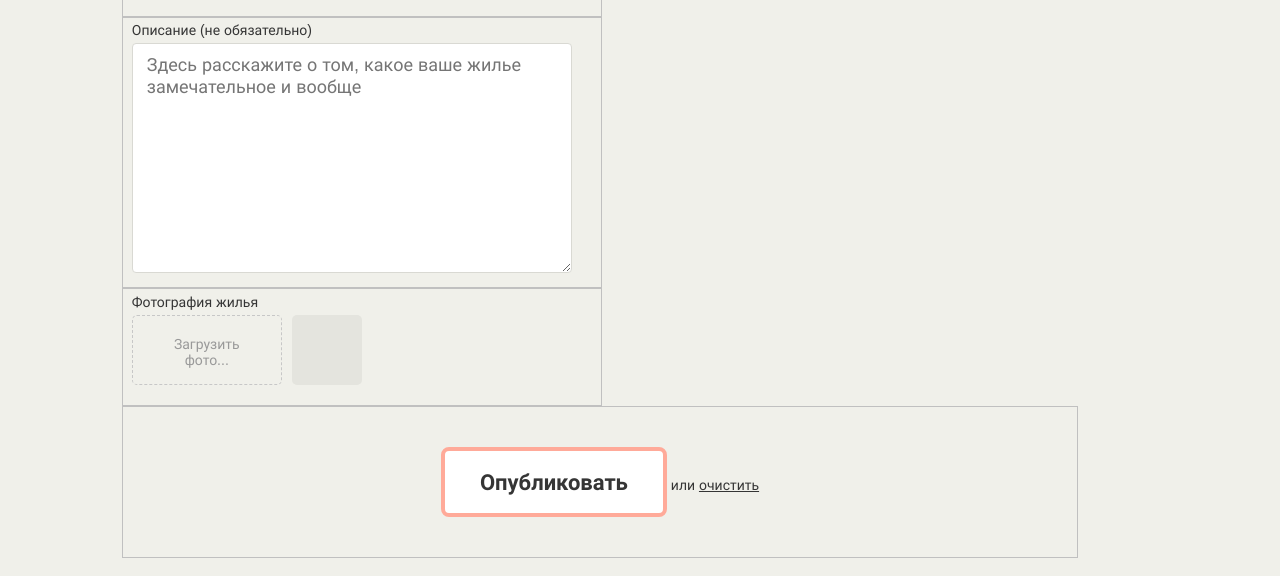
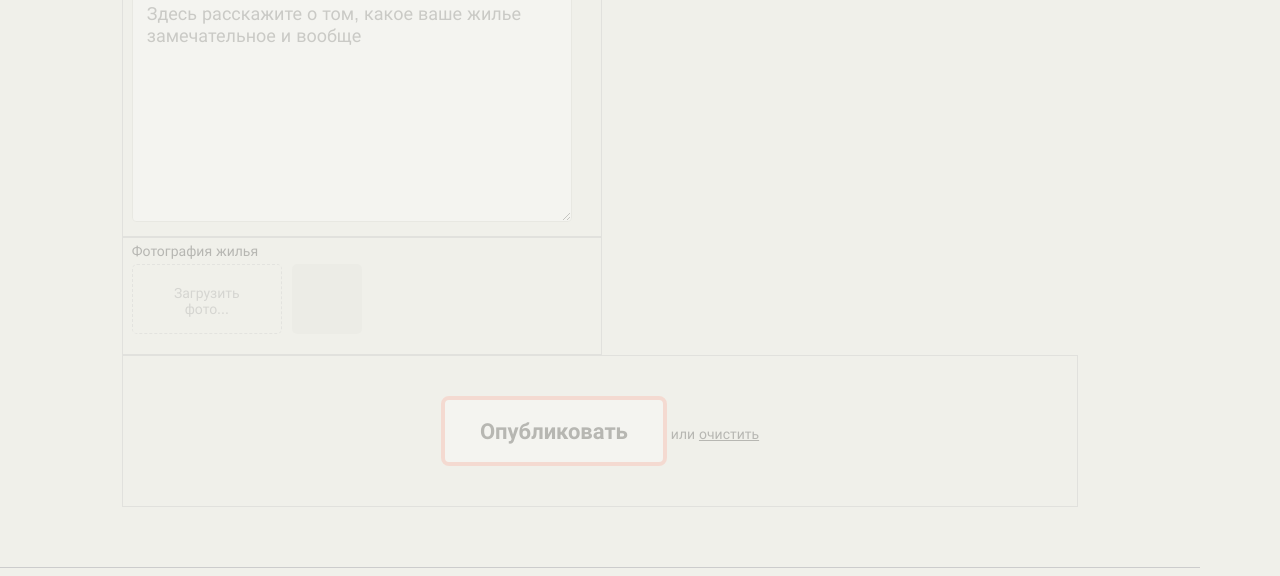
Before and after one commit to Vergazov/keksobooking, a website with bundled scripts: page index.html in a window 1280 px wide. Shown: the part 1341-1917 px from the top of the page. Built offline with nearby package versions, Linux system fonts and the light colour scheme; no server answers.

Commit message:
дорабатываю доступность фильтров и формы при загрузке страницы

```diff
--- a/index.html
+++ b/index.html
@@ -81,7 +81,7 @@
               <img src="img/muffin-grey.svg" alt="Аватар пользователя" width="40" height="44" accept="image/png, image/jpeg">
             </div>
             <div class="ad-form__field">
-              <input type="file" id="avatar" name="avatar" class="ad-form-header__input visually-hidden">
+              <input type="file" id="avatar" name="avatar" class="ad-form-header__input visually-hidden" disabled>
               <label class="ad-form-header__drop-zone" for="avatar">Загрузить<br>фото...</label>
             </div>
             <p class="ad-form-header__info">Заполните все обязательные поля, назначьте цену, загрузите аватар и фото жилья. Придумайте интересное описание. Оно сделает объявление более живым и привлекательным. Получившееся объявление должно давать гостям полное представление о вашем жилье.</p>
--- a/js/map.js
+++ b/js/map.js
@@ -12,7 +12,7 @@ import{
   generateCard,
 } from './templates.js';
 
-toggleState();
+// toggleState();
 
 const map = L.map('map-canvas')
 .on('load', () => {
--- a/js/util.js
+++ b/js/util.js
@@ -150,21 +150,38 @@ const toggleState = function(){
   let form = document.querySelector('.ad-form');
   form.classList.toggle('ad-form--disabled');
 
-  let formItems = form.children;
-  for(let element of formItems){
-    element.toggleAttribute('disabled', '');
-  }
+  document.querySelector('#avatar').setAttribute('disabled');
 
-  let filters = document.querySelector('.map__filters');
-  filters.classList.toggle('ad-form--disabled');
+  document.querySelector('#title').toggleAttribute('disabled');
+  document.querySelector('#address').toggleAttribute('disabled');
+  document.querySelector('#type').toggleAttribute('disabled');
+  document.querySelector('#price').toggleAttribute('disabled');
+  document.querySelector('#timein').toggleAttribute('disabled');
+  document.querySelector('#timeout').toggleAttribute('disabled');
+  document.querySelector('#room_number').toggleAttribute('disabled');
+  document.querySelector('#capacity').toggleAttribute('disabled');
 
-  let filterItems = filters.children;
-  for(let filter of filterItems){
-    filter.toggleAttribute('disabled','');
-  }
+  document.querySelector('#images').setAttribute('disabled');
 
-  let features = document.querySelector('.map__features');
-  features.classList.toggle('ad-form--disabled');
+
+  let featuresForm = document.querySelectorAll('input[name="features"]');
+
+  featuresForm.forEach((value)=>{
+    value.toggleAttribute('disabled');
+  })
+  document.querySelector('#description').toggleAttribute('disabled');
+
+
+  // let filters = document.querySelector('.map__filters');
+  // filters.classList.toggle('ad-form--disabled');
+
+  // let filterItems = filters.children;
+  // for(let filter of filterItems){
+  //   filter.toggleAttribute('disabled','');
+  // }
+
+  // let features = document.querySelector('.map__features');
+  // features.classList.toggle('ad-form--disabled');
 }
 
 const typesAndPricePreview = function(types){
```
